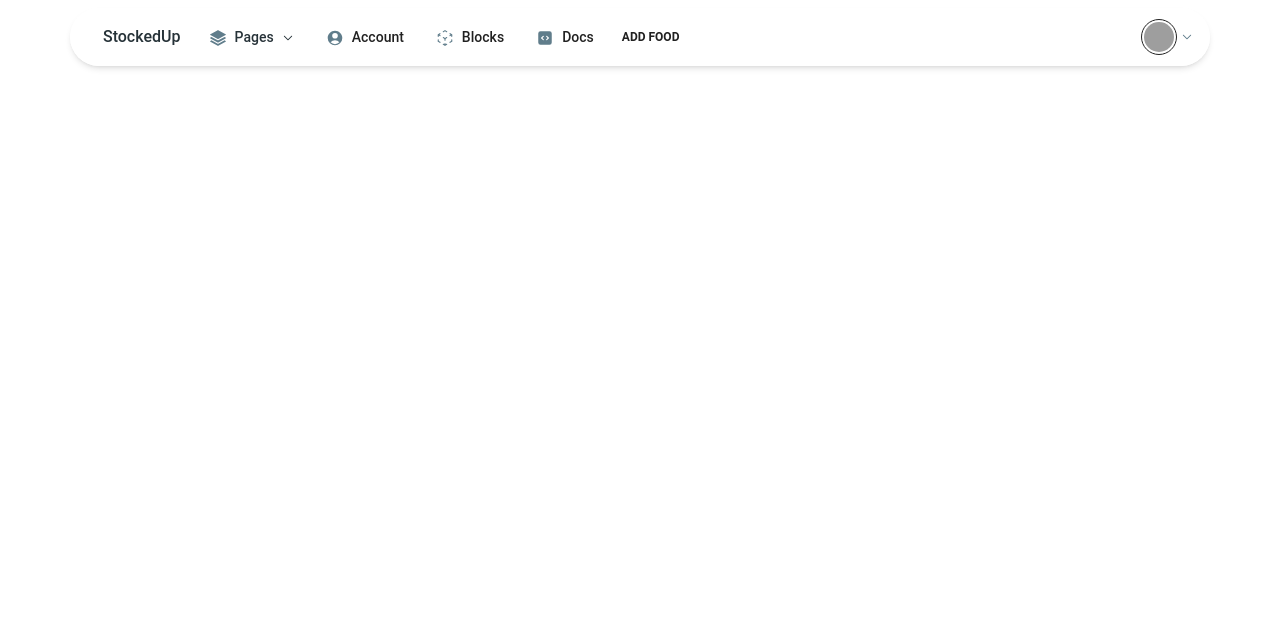
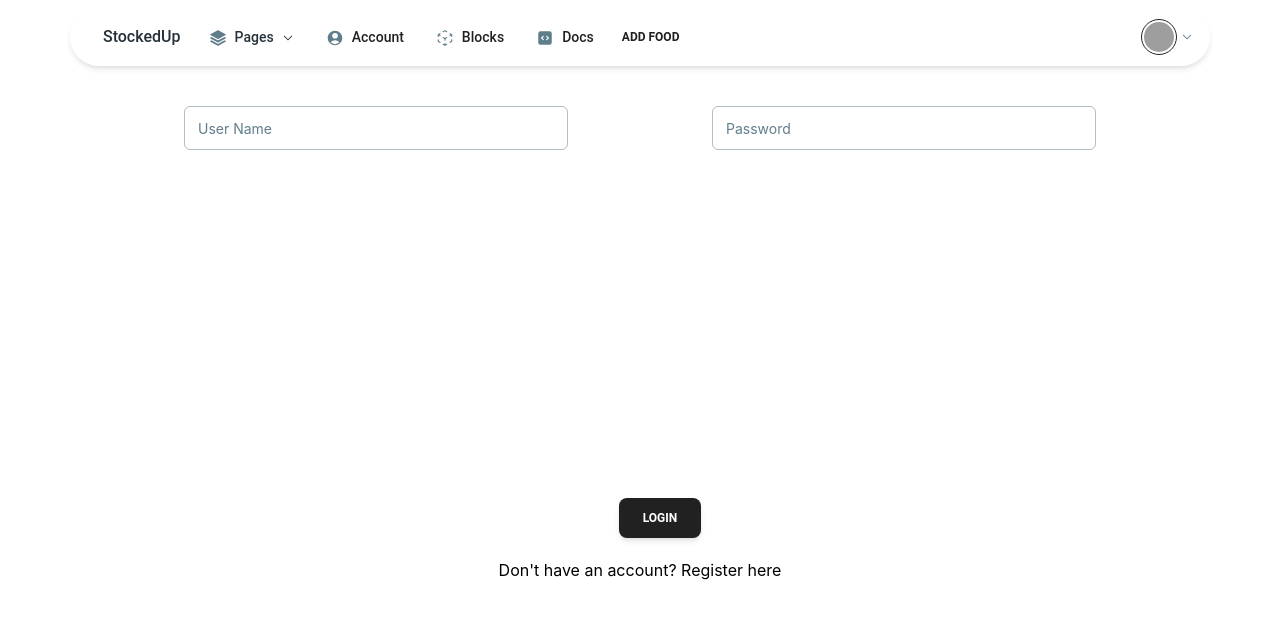
Before and after one commit to Jovan9876/FoodManagement, a React (Create React App) app in the folder client/: page /Login in a window 1280 px wide. Shown: the top 618 px of the page. Built offline with nearby package versions, Linux system fonts and the light colour scheme; grey boxes are pictures that could not be loaded.

Commit message:
Added login page and a secret key to flask server

```diff
--- a/client/src/App.js
+++ b/client/src/App.js
@@ -2,6 +2,7 @@ import logo from './logo.svg';
 import './App.css';
 import { BrowserRouter as Router, Route, Routes, Link } from 'react-router-dom';
 import FoodInput from './pages/FoodInput'
+import LoginInput from './pages/LoginInput'
 import { ComplexNavbar } from './components/Navbar';
 import RegisterInput from './pages/Register';
 function App() {
@@ -12,6 +13,7 @@ function App() {
       <ComplexNavbar/>
         <Routes>
               {/* <Route exact path="/"/> */}
+              <Route path="/Login" element={<LoginInput/>}/>
               <Route path="/Input" element={<FoodInput/>}/>
               <Route path="/Register" element={<RegisterInput/>}/>
 
--- /dev/null
+++ b/client/src/pages/LoginInput.js
@@ -0,0 +1,66 @@
+import React, { useState } from "react";
+import { Link } from "react-router-dom";
+import { ComplexNavbar } from "../components/Navbar";
+import { InputDefault } from "../components/InputField";
+import { SubmitButton } from "../components/Button";
+
+const Login = () => {
+  const [userName, setUserName] = useState("");
+  const [userPassword, setUserPassword] = useState("");
+
+  async function submitForm() {
+    const userData = {
+      username: userName,
+      password: userPassword,
+    };
+
+    try {
+      const response = await fetch("http://127.0.0.1:5000/login", {
+        method: "POST",
+        headers: {
+          "Content-Type": "application/json",
+        },
+        body: JSON.stringify(userData),
+      });
+
+      if (response.ok) {
+        const jsonResponse = await response.json();
+        console.log(jsonResponse.message);
+      } else {
+        console.error("Error:", response.statusText);
+      }
+    } catch (error) {
+      console.error("Fetch error:", error);
+    }
+  }
+
+  return (
+    <div>
+      <div className="flex justify-center">
+        <div className="grid grid-cols-2 gap-36 place-content-between h-48 pt-10">
+          <InputDefault
+            label="User Name"
+            value={userName}
+            onChange={(e) => setUserName(e.target.value)}
+          />
+          <InputDefault
+            label="Password"
+            type="password"
+            value={userPassword}
+            onChange={(e) => setUserPassword(e.target.value)}
+          />
+        </div>
+      </div>
+
+      <div className="pl-10 flex justify-center pt-60">
+        <SubmitButton label="Login" onClick={submitForm} />
+      </div>
+
+      <div className="flex justify-center pt-5">
+        <Link to="/Register">Don't have an account? Register here</Link>
+      </div>
+    </div>
+  );
+};
+
+export default Login;
--- a/client/src/pages/Register.js
+++ b/client/src/pages/Register.js
@@ -40,7 +40,7 @@ const RegisterInput = () => {
       <div class="flex justify-center">
       <div class="grid grid-cols-2 gap-36 place-content-between h-48 pt-10">
        <InputDefault label="User Name" value={userName} onChange={(e)=>setUserName(e.target.value)}/>
-       <InputDefault label="Password" value={userPassword} onChange={(e)=>setUserPassword(e.target.value)}/>
+       <InputDefault label="Password" type="password" value={userPassword} onChange={(e)=>setUserPassword(e.target.value)}/>
         </div>
       </div>
 
```
Also changed, not shown: 1 other file (tests, documents, lock files or other folders).
